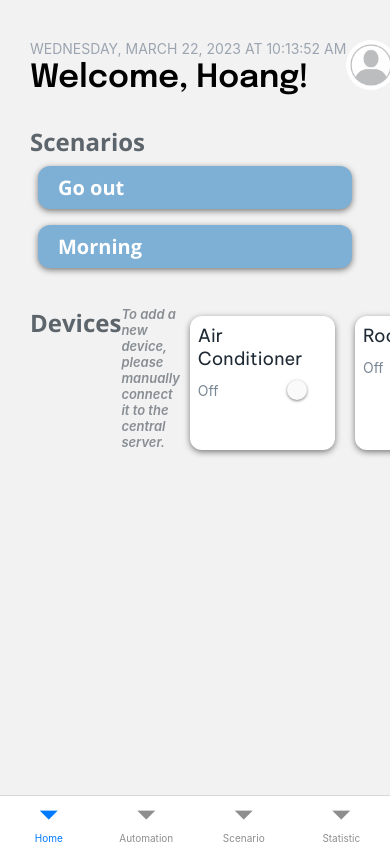
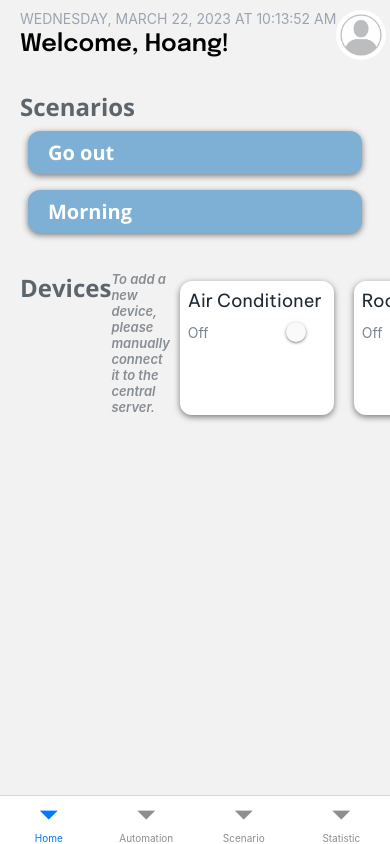
Before and after one commit to ryanhoangt/smart-plug-mobile-app, a React Native app: screen /Home in a window 390 px wide. Built offline with nearby package versions, Linux system fonts and the light colour scheme.

Commit message:
fix: safe area bug

```diff
--- a/App.js
+++ b/App.js
@@ -3,6 +3,7 @@ import { useFonts } from "expo-font";
 import { createNativeStackNavigator } from "@react-navigation/native-stack";
 import { NavigationContainer } from "@react-navigation/native";
 import { createBottomTabNavigator } from "@react-navigation/bottom-tabs";
+import { SafeAreaProvider, SafeAreaView } from 'react-native-safe-area-context'
 
 import OnboardScreen from "./screens/OnboardScreen";
 import LoginScreen from "./screens/LoginScreen";
@@ -83,10 +84,10 @@ export default function App() {
   if (!fontsLoaded) return null;
 
   return (
-    <>
+    <SafeAreaProvider>
       <StatusBar style="auto" />
 
       <Navigation />
-    </>
+    </SafeAreaProvider>
   );
 }
--- a/package.json
+++ b/package.json
@@ -16,8 +16,11 @@
     "expo-font": "~11.1.1",
     "expo-splash-screen": "~0.18.1",
     "expo-status-bar": "~1.4.4",
+    "i": "^0.3.7",
+    "npm": "^9.6.1",
     "react": "18.2.0",
-    "react-native": "0.71.3"
+    "react-native": "0.71.3",
+    "react-native-safe-area-context": "^4.5.0"
   },
   "devDependencies": {
     "@babel/core": "^7.20.0"
--- a/screens/HomeScreen.js
+++ b/screens/HomeScreen.js
@@ -4,6 +4,7 @@ import FlatButton from "../components/UI/FlatButton";
 import DeviceController from "../components/Home/DeviceController";
 import { Colors } from "../constants/colors";
 import { useEffect, useState } from "react";
+import { SafeAreaProvider, SafeAreaView } from 'react-native-safe-area-context'
 
 const avatarPlaceholderImg = require("../assets/images/avatar-placeholder.jpg");
 
@@ -32,6 +33,7 @@ function HomeScreen() {
   }, []);
 
   return (
+    <SafeAreaView>
       <ScrollView style={styles.homeContainer}>
         <StatusBar style="auto" />
         <View style={styles.welcomeHeading}>
@@ -57,18 +59,18 @@ function HomeScreen() {
           <Text style={styles.addDeviceInstructionText}>
             To add a new device, please manually connect it to the central server.
           </Text>
-
           <DeviceController deviceName="Air Conditioner" />
           <DeviceController deviceName="Room Lights" />
           <DeviceController deviceName="Speakers" />
         </View>
       </ScrollView>
+    </SafeAreaView>
   );
 }
 
 const styles = StyleSheet.create({
   homeContainer: {
-    padding: 30,
+    paddingHorizontal: 20
   },
   welcomeHeading: {
     // backgroundColor: "green",
@@ -122,7 +124,7 @@ const styles = StyleSheet.create({
   welcomeText: {
     fontFamily: "epilogue-700",
     fontWeight: "bold",
-    fontSize: 32,
+    fontSize: 24,
     marginTop: 5,
   },
 });
```
Also changed, not shown: 1 other file (tests, documents, lock files or other folders). Lines whose indentation alone changed are shown as unchanged.
